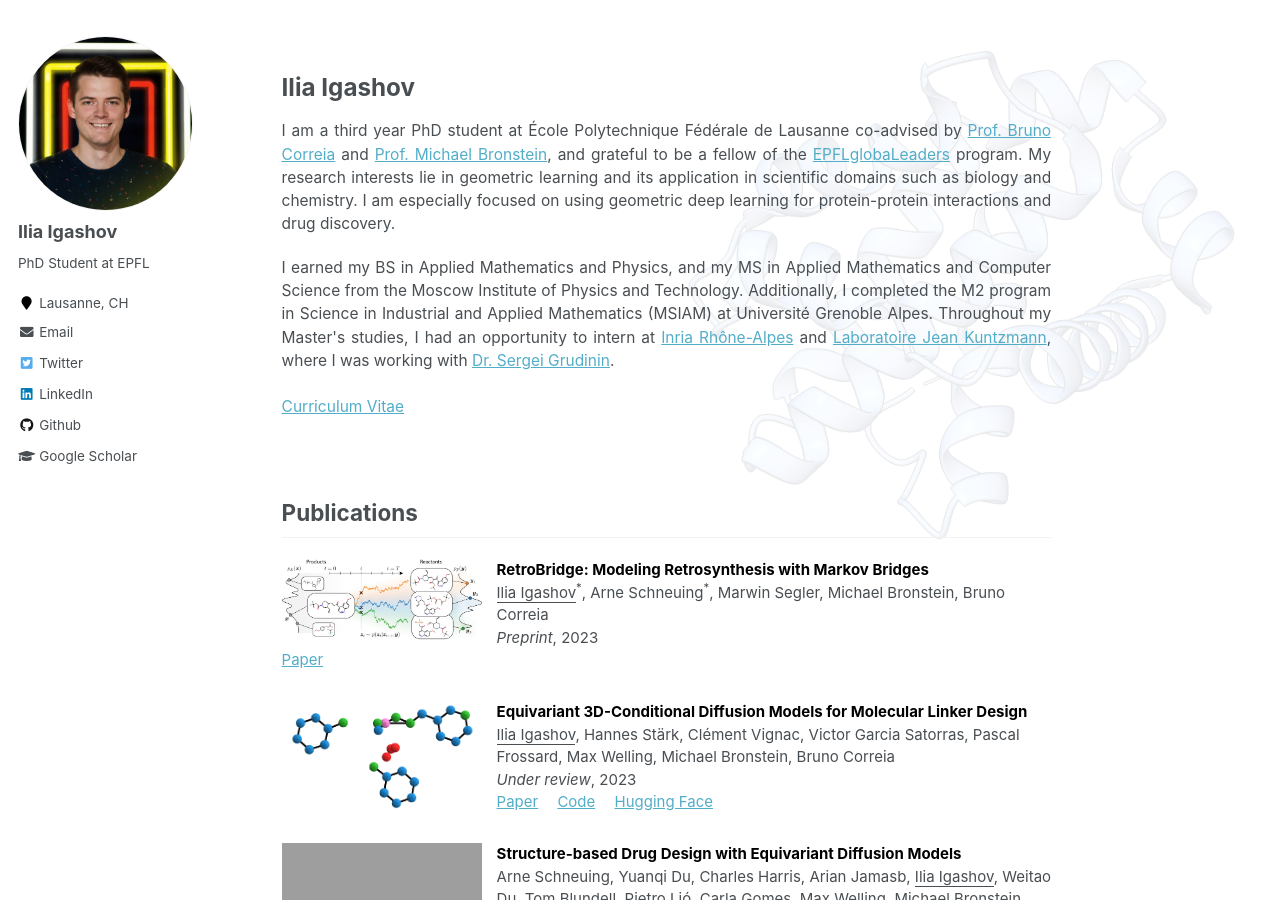
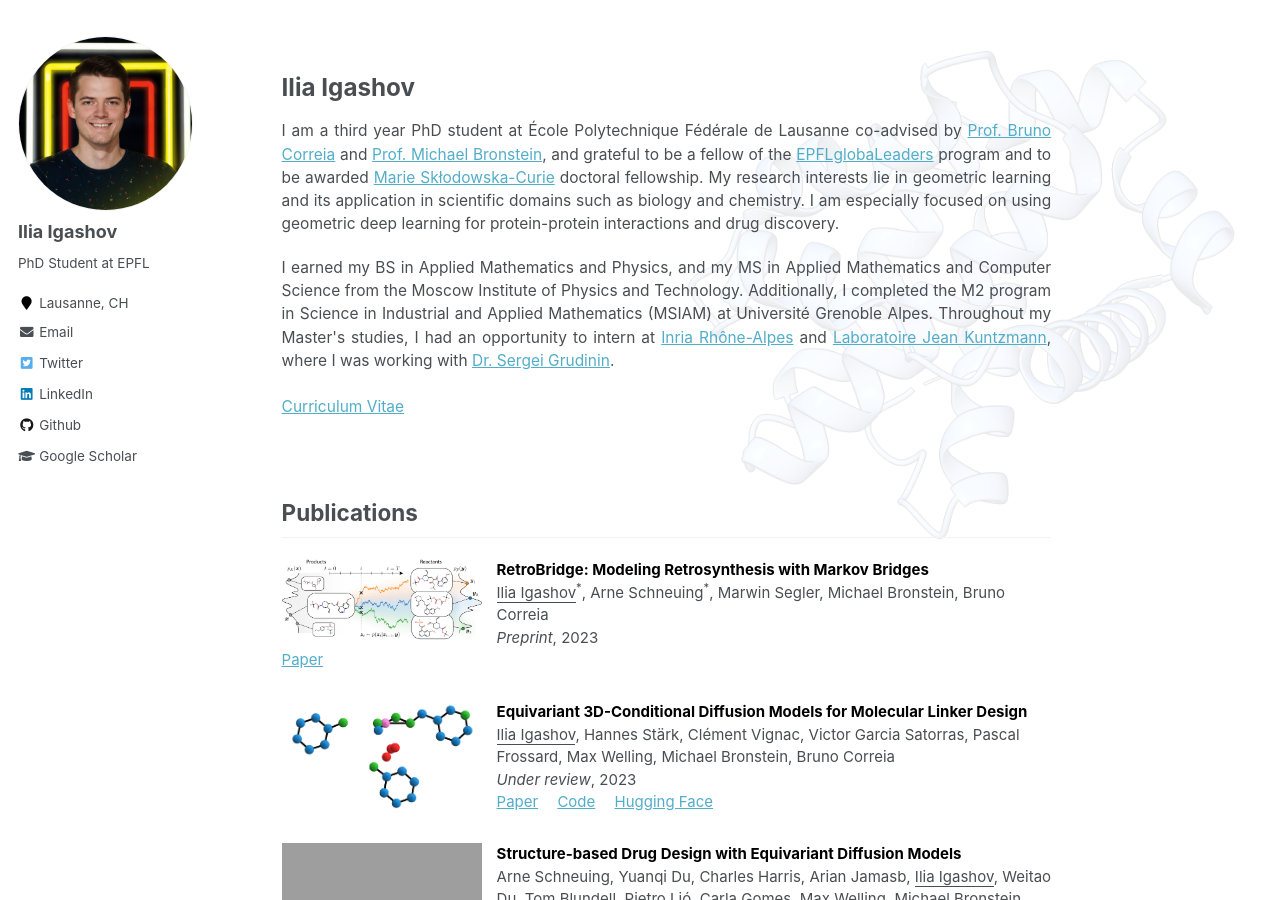
Before and after one commit to igashov/igashov.github.io, a Jekyll site: the page built from _pages/about.html, in a window 1280 px wide and 900 px high. Built offline with Jekyll 4.4.1, drawn with Linux system fonts in a browser that asks for light colours.

Commit message:
Update about.html

```diff
--- a/_pages/about.html
+++ b/_pages/about.html
@@ -22,7 +22,7 @@ author_profile: true
                 <div class="col-4 col-sm-4 col-md-3 col-lg-2 p-0 pl-0 pl-sm-4 offset-xl-1 col-xl-7" align="justify">
                     <p>
                         I am a third year PhD student at École Polytechnique Fédérale de Lausanne co-advised by <a href="https://people.epfl.ch/bruno.correia/?lang=enl">Prof. Bruno Correia</a> and <a href="https://www.cs.ox.ac.uk/people/michael.bronstein/">Prof. Michael Bronstein</a>,
-                        and grateful to be a fellow of the <a href="https://www.epfl.ch/education/phd/doctoral-studies-structure/customized-curricula/epflglobaleaders/">EPFLglobaLeaders</a> program.
+                        and grateful to be a fellow of the <a href="https://www.epfl.ch/education/phd/doctoral-studies-structure/customized-curricula/epflglobaleaders/">EPFLglobaLeaders</a> program and to be awarded <a href="https://marie-sklodowska-curie-actions.ec.europa.eu/">Marie Skłodowska-Curie</a> doctoral fellowship.
                         My research interests lie in geometric learning and its application in scientific domains such as biology and chemistry.
                         I am especially focused on using geometric deep learning for protein-protein interactions and drug discovery.
                     </p>
```
